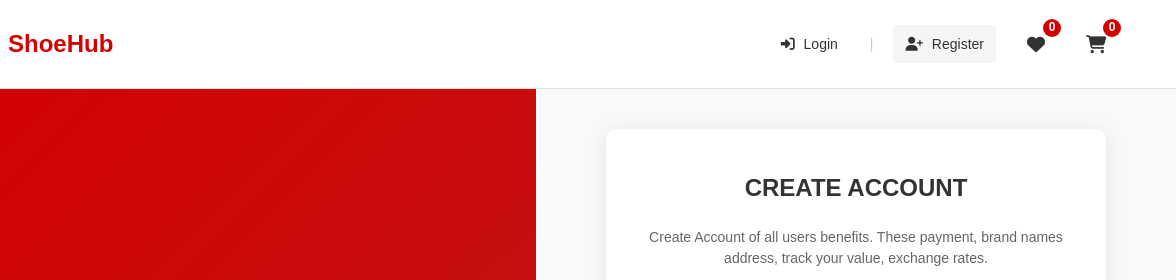
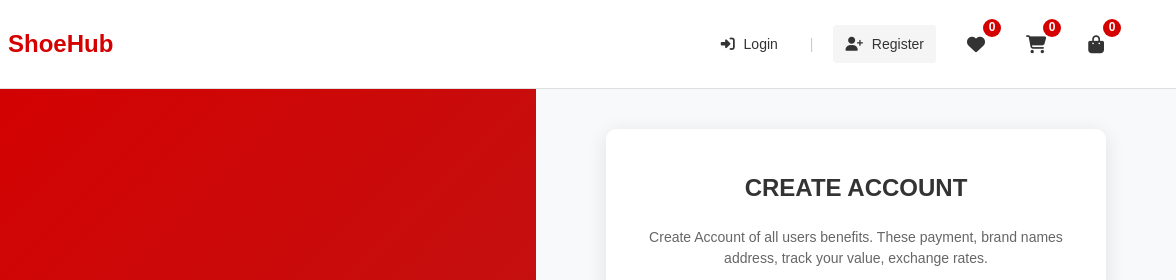
Before and after one commit to AXLE2121/E-Commerce, a plain HTML site: page register.html in a window 1280 px wide. Shown: the top 280 px of the page, 104-1280 px from the left. Drawn offline with Linux system fonts and the light colour scheme; no server answers.

Commit message:
fix navigation

```diff
--- a/register.html
+++ b/register.html
@@ -41,6 +41,11 @@
                         <i class="fas fa-shopping-cart"></i>
                         <span class="icon-badge">0</span>
                     </a>
+
+                    <a href="my-orders.html" class="icon-btn orders-btn" id="myOrdersBtn" title="My Orders">
+                            <i class="fas fa-shopping-bag"></i>
+                            <span class="icon-badge" id="ordersCount">0</span>
+                        </a>
                 </div>
             </div>
         </div>
```
Also changed, not shown: login.html (+5 -0 lines).
